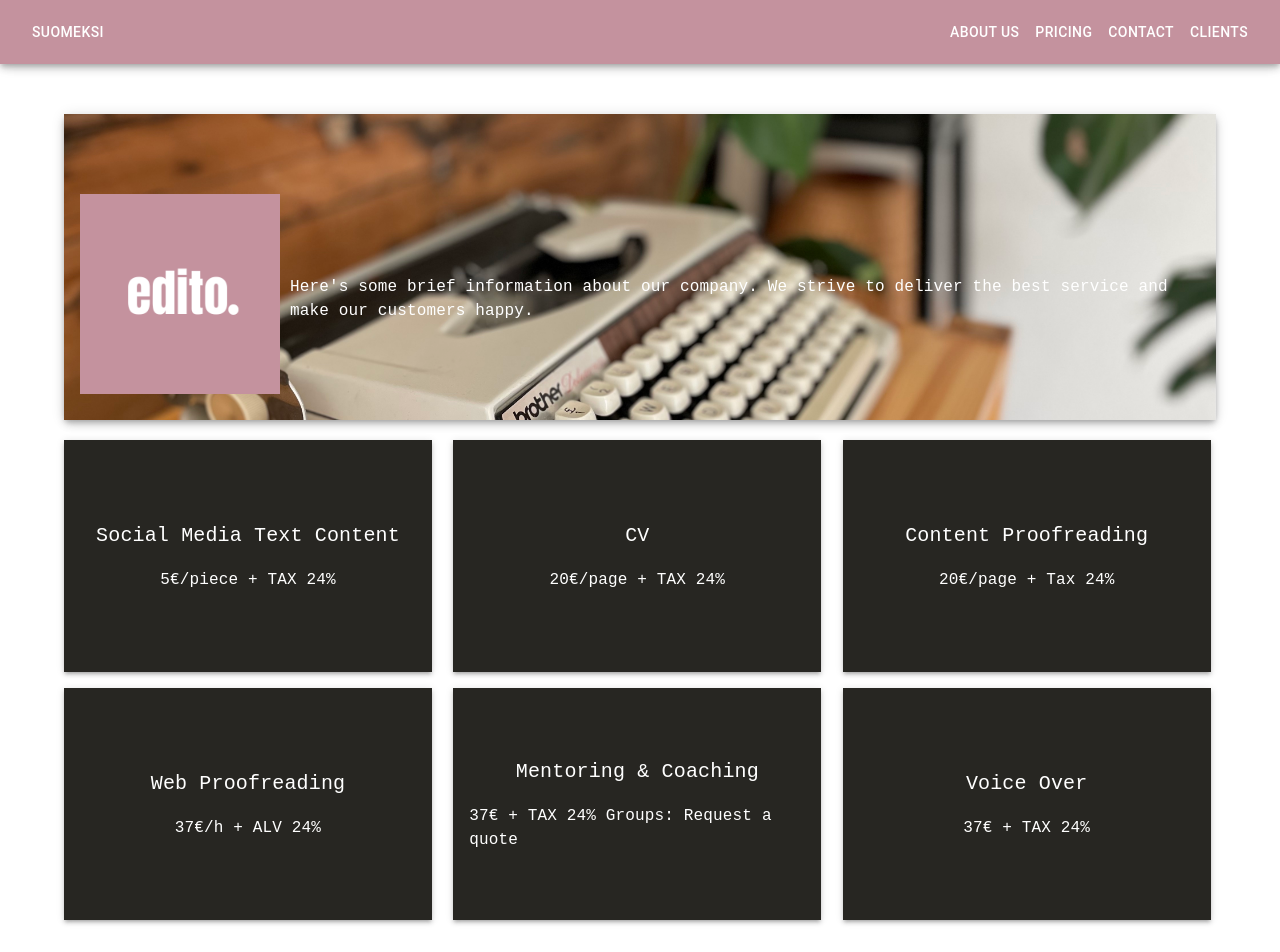
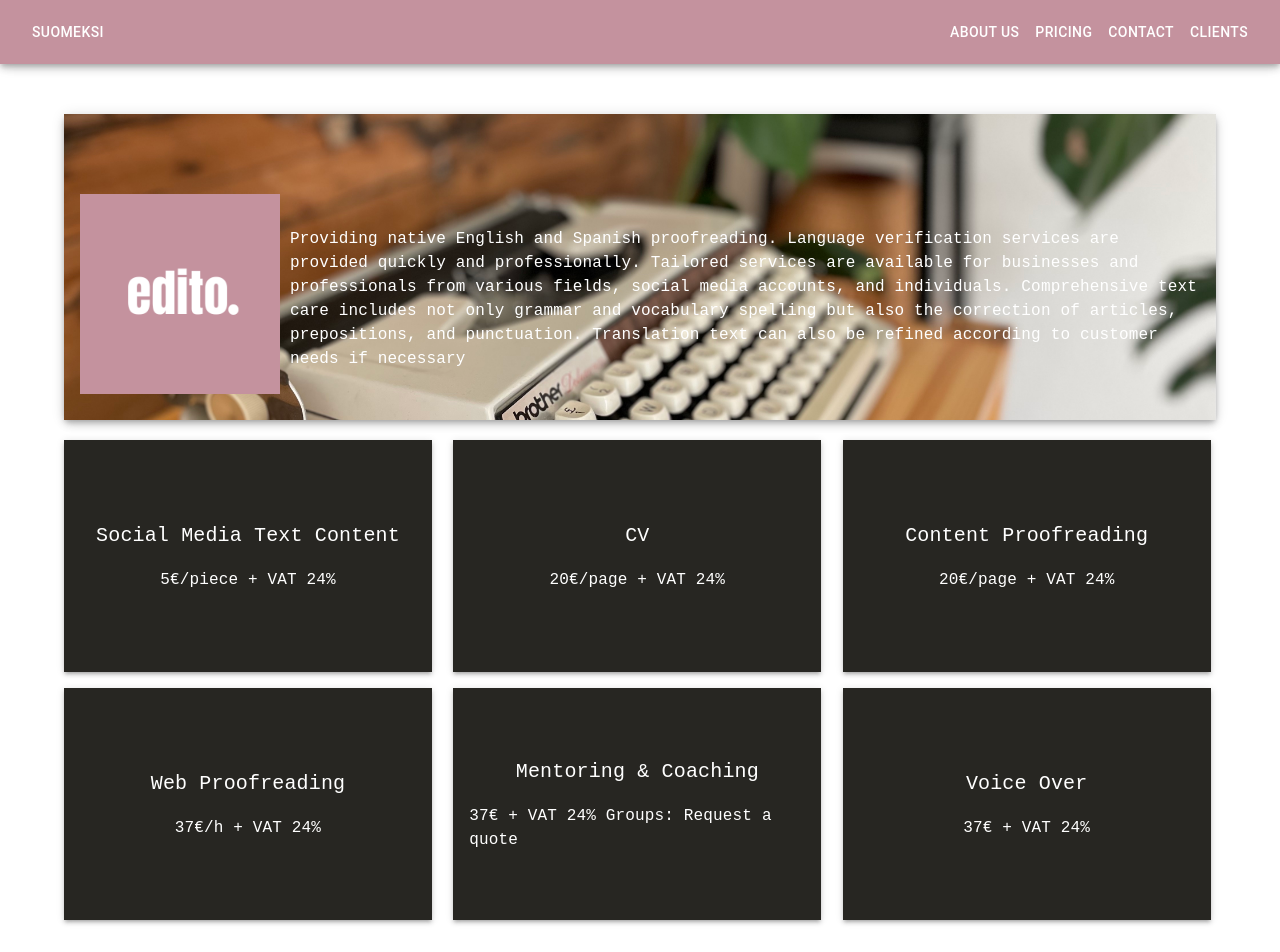
Before and after one commit to Orelso/edito, a React (Create React App) app: page / in a window 1280 px wide. Shown: the top 952 px of the page. Built offline with nearby package versions, Linux system fonts and the light colour scheme; a web font is replaced by a local one.

Commit message:
update 4

```diff
--- a/package.json
+++ b/package.json
@@ -40,5 +40,8 @@
       "last 1 firefox version",
       "last 1 safari version"
     ]
+  },
+  "devDependencies": {
+    "@babel/plugin-proposal-private-property-in-object": "^7.21.11"
   }
 }
--- a/src/App.js
+++ b/src/App.js
@@ -28,7 +28,7 @@ import LinkedInIcon from "@mui/icons-material/LinkedIn";
 import InstagramIcon from "@mui/icons-material/Instagram";
 import FacebookIcon from "@mui/icons-material/Facebook";
 import EmailIcon from "@mui/icons-material/Email";
-import MenuIcon from "@mui/icons-material/Menu";
+// import MenuIcon from "@mui/icons-material/Menu";
 
 const customTypographyStyle = {
   fontFamily: "'Courier New'",
@@ -38,42 +38,42 @@ const englishBoxData = [
   {
     id: 1,
     text: "Social Media Text Content",
-    price: "5€/piece + TAX 24%",
+    price: "5€/piece + VAT 24%",
     hoverText:
       "Includes vocabulary, grammar, punctuation, sentence structure, proofreading and corrections, as well as any fluency improvement suggestions for one publication. Up to 140 characters.",
   },
   {
     id: 2,
     text: "CV",
-    price: "20€/page + TAX 24%",
+    price: "20€/page + VAT 24%",
     hoverText:
       "Includes vocabulary, grammar, punctuation, and sentence structure proofreading and corrections, as well as any fluency improvement suggestions.",
   },
   {
     id: 3,
     text: "Content Proofreading",
-    price: "20€/page + Tax 24%",
+    price: "20€/page + VAT 24%",
     hoverText:
       "Proofreading and correction of various types of text such as articles, content texts, educational materials, advertisements, product descriptions, and menus. Includes vocabulary, grammar, punctuation, and sentence structure proofreading and corrections, as well as any fluency improvement suggestions. Title pages are free(2-3 words)",
   },
   {
     id: 4,
     text: "Web Proofreading",
-    price: "37€/h + ALV 24%",
+    price: "37€/h + VAT 24%",
     hoverText:
       "The website language checking service ensures the correct spelling of your company's communication channel. The service can be conveniently performed directly on the company's website at the customer's request. Includes vocabulary, grammar, punctuation, and sentence structure proofreading and corrections, as well as any fluency improvement suggestions. Request an accurate price estimate! ",
   },
   {
     id: 5,
     text: "Mentoring & Coaching",
-    price: "37€ + TAX 24% Groups: Request a quote",
+    price: "37€ + VAT 24% Groups: Request a quote",
     hoverText:
       "Tailored native conversation and pronunciation coaching for groups and individuals, offered both in-person and online according to the customer's needs.",
   },
   {
     id: 6,
     text: "Voice Over",
-    price: "37€ + TAX 24%",
+    price: "37€ + VAT 24%",
     hoverText:
       "Native text-to-speech service for various types of texts in English or Spanish.",
   },
@@ -131,34 +131,34 @@ function App() {
   const [currentImageIndex, setCurrentImageIndex] = useState(0);
   const [drawerOpen, setDrawerOpen] = useState(false);
 
-  const drawerList = (
-    <List>
-      <ListItem>
-        <Button color="inherit" href="#about-us">
-          {language === "en" ? "About Us" : "Meistä"}
-        </Button>
-      </ListItem>
-      <ListItem>
-        <Button color="inherit" href="#pricing">
-          {language === "en" ? "Pricing" : "Hinnasto"}
-        </Button>
-      </ListItem>
-      <ListItem>
-        <Button color="inherit" href="#contacts">
-          {language === "en" ? "Contact" : "Ota yhteyttä"}
-        </Button>
-      </ListItem>
-      <ListItem>
-        <Button color="inherit" href="#work">
-          {language === "en" ? "Clients" : "Asiakkaitamme"}
-        </Button>
-      </ListItem>
-    </List>
-  );
+  // const drawerList = (
+  //   <List>
+  //     <ListItem>
+  //       <Button color="inherit" href="#about-us">
+  //         {language === "en" ? "About Us" : "Meistä"}
+  //       </Button>
+  //     </ListItem>
+  //     <ListItem>
+  //       <Button color="inherit" href="#pricing">
+  //         {language === "en" ? "Pricing" : "Hinnasto"}
+  //       </Button>
+  //     </ListItem>
+  //     <ListItem>
+  //       <Button color="inherit" href="#contacts">
+  //         {language === "en" ? "Contact" : "Ota yhteyttä"}
+  //       </Button>
+  //     </ListItem>
+  //     <ListItem>
+  //       <Button color="inherit" href="#work">
+  //         {language === "en" ? "Clients" : "Asiakkaitamme"}
+  //       </Button>
+  //     </ListItem>
+  //   </List>
+  // );
 
-  const handleDrawerToggle = () => {
-    setDrawerOpen(!drawerOpen);
-  };
+  // const handleDrawerToggle = () => {
+  //   setDrawerOpen(!drawerOpen);
+  // };
 
   const images = [
     { src: mau, alt: "Company 1 Logo", width: "400px", height: "100px" },
@@ -192,6 +192,8 @@ function App() {
     };
   }, []);
 
+  const tabNamesClass = language === "en" ? "tab-names-en" : "tab-names-fi";
+
   return (
     <div className={`App ${isStickyAppBar ? "sticky-app-bar" : ""}`}>
       <AppBar
@@ -217,13 +219,13 @@ function App() {
             color="inherit"
             aria-label="menu"
             className="hamburger"
-            onClick={handleDrawerToggle}
+            // onClick={handleDrawerToggle}
             style={{
               display: "none",
               "@media (max-width: 600px)": { display: "block" },
             }}
           >
-            <MenuIcon />
+            {/* <MenuIcon /> */}
           </IconButton>
           <Button color="inherit" onClick={toggleLanguage}>
             {language === "en" ? "Suomeksi" : "In English"}
@@ -252,9 +254,9 @@ function App() {
             </Button>
           </Box>
         </Toolbar>
-        <Drawer anchor="left" open={drawerOpen} onClose={handleDrawerToggle}>
+        {/* <Drawer anchor="left" open={drawerOpen} onClose={handleDrawerToggle}>
           {drawerList}
-        </Drawer>
+        </Drawer> */}
       </AppBar>
       <style jsx global>{`
         @media (max-width: 600px) {
@@ -300,7 +302,7 @@ function App() {
             <Box>
               <Typography style={customTypographyStyle} component="span">
                 {language === "en" ? (
-                  "Here's some brief information about our company. We strive to deliver the best service and make our customers happy."
+                  "Providing native English and Spanish proofreading. Language verification services are provided quickly and professionally. Tailored services are available for businesses and professionals from various fields, social media accounts, and individuals. Comprehensive text care includes not only grammar and vocabulary spelling but also the correction of articles, prepositions, and punctuation. Translation text can also be refined according to customer needs if necessary"
                 ) : language === "fi" ? (
                   <>
                     Natiivit englannin- ja espanjan kielen oikoluku- ja
@@ -316,7 +318,7 @@ function App() {
                     sopivaksi.
                   </>
                 ) : (
-                  "Here's some brief information about our company. We strive to deliver the best service and make our customers happy."
+                  "Providing native English and Spanish proofreading. Checking services are provided quickly and professionally. Tailored services are available for businesses and professionals from various fields, social media accounts, and individuals. Comprehensive text care includes not only grammar and vocabulary spelling but also the correction of articles, prepositions, and punctuation. Translation text can also be refined according to customer needs if necessary"
                 )}
               </Typography>
             </Box>
```
Also changed, not shown: 1 other file (tests, documents, lock files or other folders).
